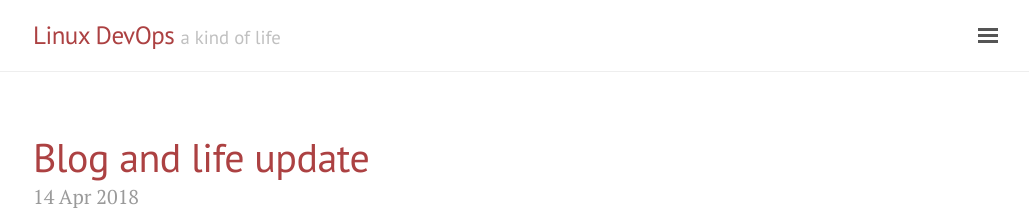
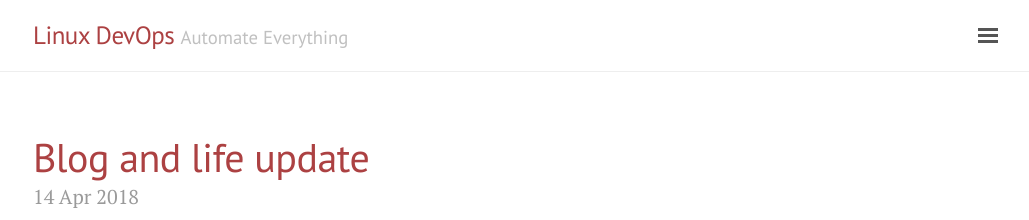
Before and after one commit to abacao/abacao.github.io, a Jekyll site: the page built from index.html, in a window 1280 px wide and 900 px high. Shown: the top 220 px of the window, without its empty margins (247-1276 px from the left). Built offline with Jekyll 4.4.1, drawn with Linux system fonts in a browser that asks for light colours; the list of posts is cut into pages by our own code.

Commit message:
new tagline

```diff
--- a/_config.yml
+++ b/_config.yml
@@ -8,8 +8,8 @@ plugins:
 
 # Setup
 title:               "Linux DevOps"
-tagline:             'a kind of life'
-description:         'All my ramblings mainly about Linux and DevOps'
+tagline:             'Automate Everything'
+description:         'All my ramblings mainly about me, Linux and DevOps'
 url:                 http://abacao.github.io
 baseurl:             'http://abacao.github.io'
 paginate:            5
@@ -21,4 +21,4 @@ author:
   email:             email@bacao.pt
 
 # Custom vars
-version:             1.0.8
+version:             1.0.9
```
